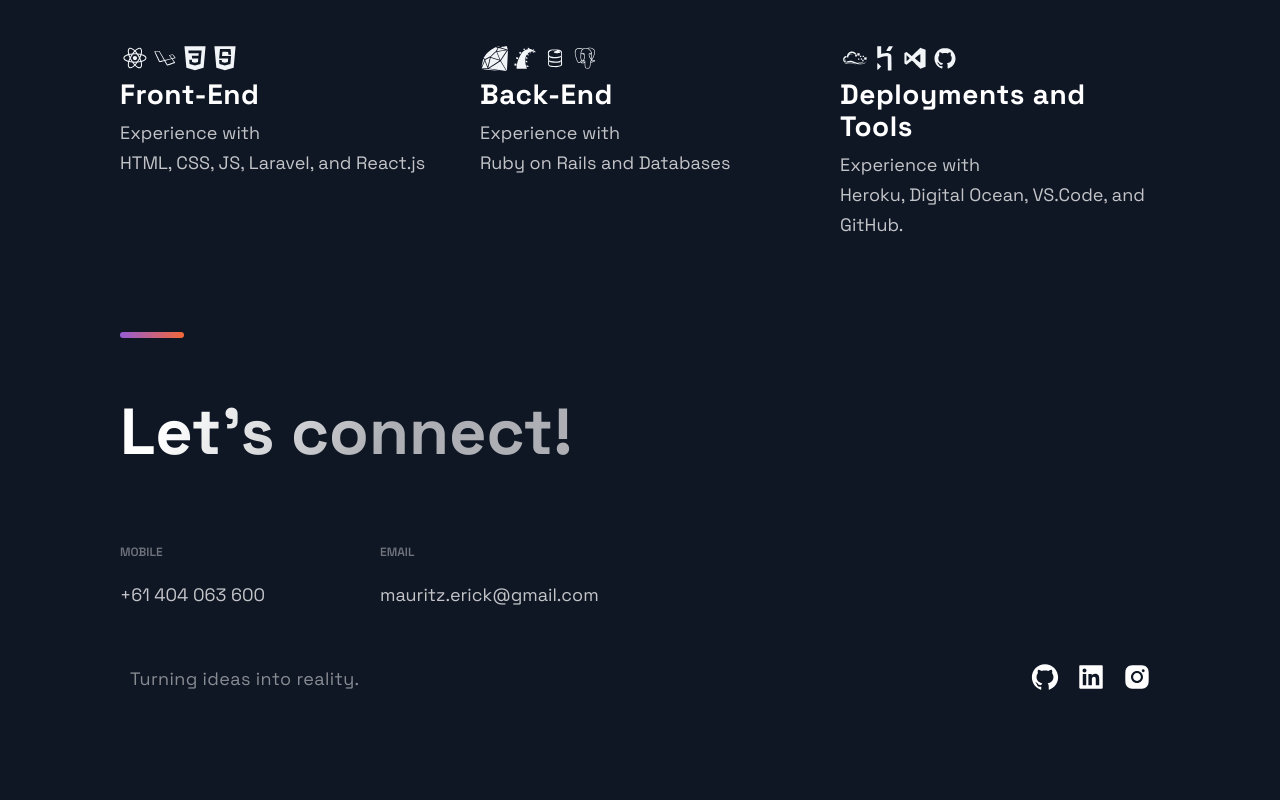
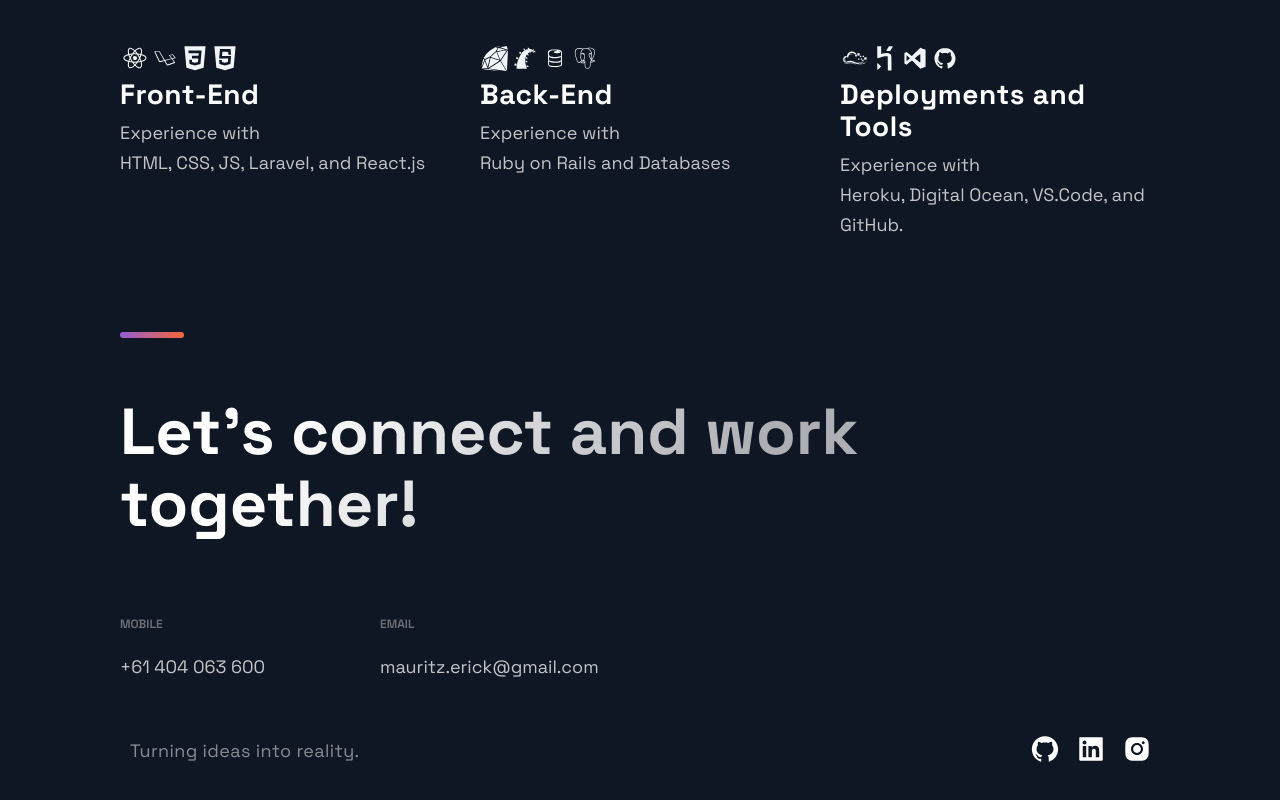
Before and after one commit to mauritzerick/portfolio, a Next.js app: page / in a window 1280 px wide. Shown: the part 3351-4151 px from the top of the page. Before the commit the page ends 4105 px from the top, so only its background shows below. Built offline with nearby package versions, Linux system fonts and the light colour scheme.

Commit message:
footer changed

```diff
--- a/src/components/Footer/Footer.js
+++ b/src/components/Footer/Footer.js
@@ -9,7 +9,7 @@ const Footer = () => {
 
     <FooterWrapper>
       <SectionDivider colorAlt />
-      <SectionTitle main>Let's connect!</SectionTitle>
+      <SectionTitle main>Let's connect and work together!</SectionTitle>
       <LinkList>
         <LinkColumn>
           <LinkTitle>Mobile</LinkTitle>
```
